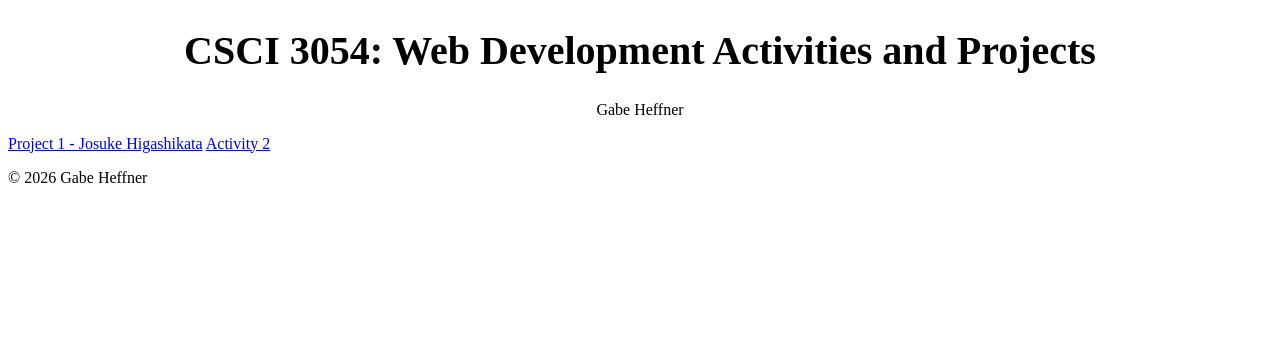
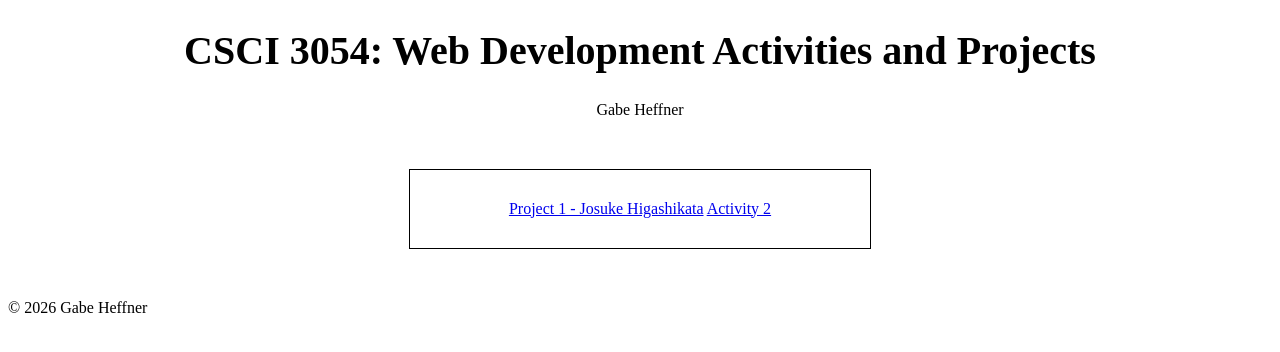
Before and after one commit to glheffne/glheffne.github.io, a plain HTML site: page index.html in a window 1280 px wide. Drawn offline with Linux system fonts and the light colour scheme.

Commit message:
Add styles for project links card
Added styles for centering project links card.

```diff
--- a/landing-style.css
+++ b/landing-style.css
@@ -13,3 +13,18 @@ text-align: center;
 font-size: 2.5em;
 
 }
+/* 2. Center the div/card containing the project links */
+
+div {
+
+width: 400px;
+
+margin: 50px auto;
+
+padding: 30px;
+
+text-align: center;
+
+border: 1px solid black;
+
+}
```
